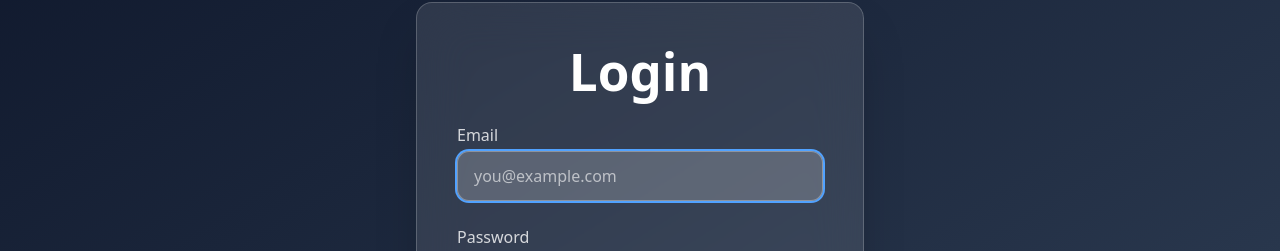
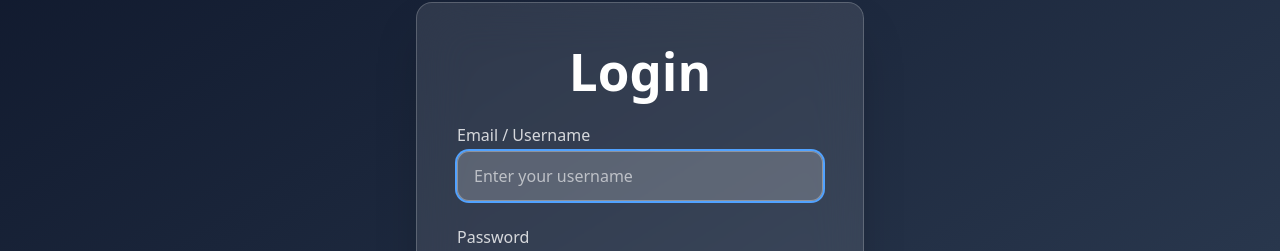
Before and after one commit to nathanielSerrano/Campus-Insider, a React (Vite) app in the folder Phase 3/frontend/: page /login in a window 1280 px wide. Shown: the part 169-420 px from the top of the page. Built offline with nearby package versions, Linux system fonts and the light colour scheme.

Commit message:
added temporary login route for testing purposes changed some adding rating frontend routes and components

```diff
--- a/Phase 3/frontend/src/pages/Login.jsx
+++ b/Phase 3/frontend/src/pages/Login.jsx
@@ -2,15 +2,16 @@ import { useState } from "react";
 import { Link, useNavigate } from "react-router-dom";
 import { Eye, EyeOff, Home } from "lucide-react";
 
-
 const Login = () => {
   const navigate = useNavigate();
-  const [email, setEmail] = useState("");
+  const [email, setEmail] = useState(""); // will be used as username
   const [password, setPassword] = useState("");
   const [showPassword, setShowPassword] = useState(false);
+  const [error, setError] = useState(null);
 
   const handleSubmit = async (e) => {
     e.preventDefault();
+    setError(null);
 
     try {
       const response = await fetch("/api/login", {
@@ -18,13 +19,29 @@ const Login = () => {
         headers: {
           "Content-Type": "application/json",
         },
-        body: JSON.stringify({ email, password }),
+        body: JSON.stringify({
+          username: email,  // use email as username
+          password,
+        }),
       });
 
       const data = await response.json();
       console.log("Login response:", data);
+
+      if (!response.ok) {
+        setError(data.error || "Login failed");
+        return;
+      }
+
+      // Save username and role in localStorage for later pages
+      localStorage.setItem("username", data.username);
+      localStorage.setItem("role", data.role);
+
+      // Redirect to home or desired page
+      navigate("/");
     } catch (err) {
       console.error("Fetch error:", err);
+      setError("Network error, please try again.");
     }
   };
 
@@ -34,59 +51,34 @@ const Login = () => {
       {/* Back button */}
       <button
         onClick={() => navigate(-1)}
-        className="
-          absolute top-6 left-6
-          text-white text-lg
-          bg-white/10 hover:bg-white/20
-          px-4 py-2 rounded-xl
-          backdrop-blur-md border border-white/20
-          transition-all hover:scale-105
-        "
+        className="absolute top-6 left-6 text-white text-lg bg-white/10 hover:bg-white/20 px-4 py-2 rounded-xl backdrop-blur-md border border-white/20 transition-all hover:scale-105"
       >
         ← Back
       </button>
+
+      {/* Home button */}
       <button
         onClick={() => navigate("/")}
-        className="
-          absolute top-6 right-6
-          text-white
-          bg-white/10 hover:bg-white/20
-          p-3 rounded-xl
-          backdrop-blur-md border border-white/20
-          transition-all hover:scale-105
-          flex items-center justify-center
-        "
+        className="absolute top-6 right-6 text-white bg-white/10 hover:bg-white/20 p-3 rounded-xl backdrop-blur-md border border-white/20 transition-all hover:scale-105 flex items-center justify-center"
       >
         <Home className="w-6 h-6" />
       </button>
 
       {/* Glass Card */}
-      <div className="
-        backdrop-blur-xl bg-white/10 border border-white/20
-        rounded-2xl p-10 shadow-2xl w-full max-w-md
-        text-white
-      ">
-        <h1 className="text-4xl font-bold text-center mb-6">
-          Login
-        </h1>
+      <div className="backdrop-blur-xl bg-white/10 border border-white/20 rounded-2xl p-10 shadow-2xl w-full max-w-md text-white">
+        <h1 className="text-4xl font-bold text-center mb-6">Login</h1>
 
         <form onSubmit={handleSubmit} className="space-y-6">
 
-          {/* Email */}
+          {/* Email / Username */}
           <div>
-            <label className="block text-white/80 mb-1">Email</label>
+            <label className="block text-white/80 mb-1">Email / Username</label>
             <input
-              type="email"
+              type="text"
               value={email}
               onChange={(e) => setEmail(e.target.value)}
-              className="
-                w-full px-4 py-3 rounded-xl
-                bg-white/20 text-white
-                placeholder-white/60
-                border border-white/30
-                focus:outline-none focus:ring-2 focus:ring-blue-400
-              "
-              placeholder="you@example.com"
+              className="w-full px-4 py-3 rounded-xl bg-white/20 text-white placeholder-white/60 border border-white/30 focus:outline-none focus:ring-2 focus:ring-blue-400"
+              placeholder="Enter your username"
               required
               autoFocus
             />
@@ -100,48 +92,31 @@ const Login = () => {
                 type={showPassword ? "text" : "password"}
                 value={password}
                 onChange={(e) => setPassword(e.target.value)}
-                className="
-                  w-full px-4 py-3 rounded-xl
-                  bg-white/20 text-white
-                  placeholder-white/60
-                  border border-white/30
-                  focus:outline-none focus:ring-2 focus:ring-blue-400
-                "
+                className="w-full px-4 py-3 rounded-xl bg-white/20 text-white placeholder-white/60 border border-white/30 focus:outline-none focus:ring-2 focus:ring-blue-400"
                 placeholder="********"
                 required
               />
-
-              {/* Visibility toggle */}
               <button
                 type="button"
                 onClick={() => setShowPassword(!showPassword)}
-                className="
-                  absolute right-3 top-1/2 -translate-y-1/2
-                  text-white/70 hover:text-white transition
-                "
+                className="absolute right-3 top-1/2 -translate-y-1/2 text-white/70 hover:text-white transition"
               >
-                {showPassword ? (
-                  <EyeOff size={20} />
-                ) : (
-                  <Eye size={20} />
-                )}
-            </button>
+                {showPassword ? <EyeOff size={20} /> : <Eye size={20} />}
+              </button>
             </div>
           </div>
 
           {/* Submit Button */}
           <button
             type="submit"
-            className="
-              w-full py-3 text-lg font-medium
-              bg-blue-500 hover:bg-blue-600
-              rounded-xl transition-all
-              shadow-lg shadow-blue-900/30
-              hover:scale-[1.03]
-            "
+            className="w-full py-3 text-lg font-medium bg-blue-500 hover:bg-blue-600 rounded-xl transition-all shadow-lg shadow-blue-900/30 hover:scale-[1.03]"
           >
             Login
           </button>
+
+          {/* Error Message */}
+          {error && <p className="text-red-400 mt-2 text-center">{error}</p>}
+
         </form>
 
         <p className="text-center text-white/70 text-sm mt-5">
--- a/Phase 3/frontend/src/pages/Ratings.jsx
+++ b/Phase 3/frontend/src/pages/Ratings.jsx
@@ -17,7 +17,7 @@ const Ratings = () => {
   const [showForm, setShowForm] = useState(false); // <-- NEW
 
   const [newReview, setNewReview] = useState({
-    username: localStorage.getItem("ben2") || "",
+    username: localStorage.getItem("username test") || "",
     score: 5,
     noise: 3,
     cleanliness: 3,
```
Also changed, not shown: 1 other file (tests, documents, lock files or other folders).
